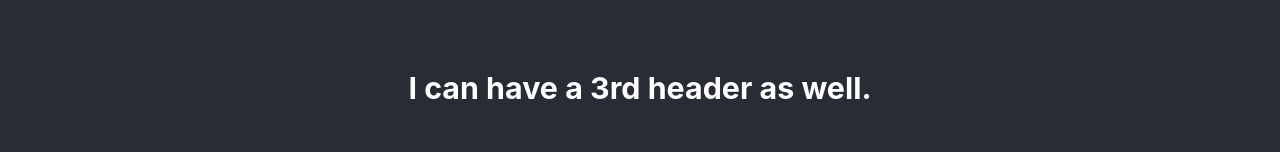
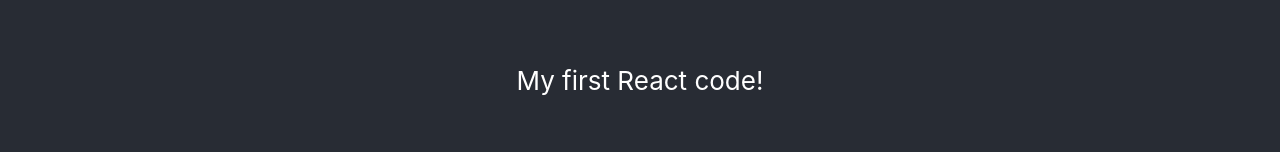
Before and after one commit to rpatel12438/React-app, a React (Create React App) app: page / in a window 1280 px wide. Shown: the part 205-357 px from the top of the page. Built offline with nearby package versions, Linux system fonts and the light colour scheme.

Commit message:
Cleaned up code

```diff
--- a/src/App.js
+++ b/src/App.js
@@ -6,7 +6,6 @@ function App() {
       <header className="App-header">
           <h1>Welcome to my first webpage</h1>
           <h2>Created a second header!</h2>
-          <h3>I can have a 3rd header as well.</h3>
         <p>
           My first React code!
         </p>
```
